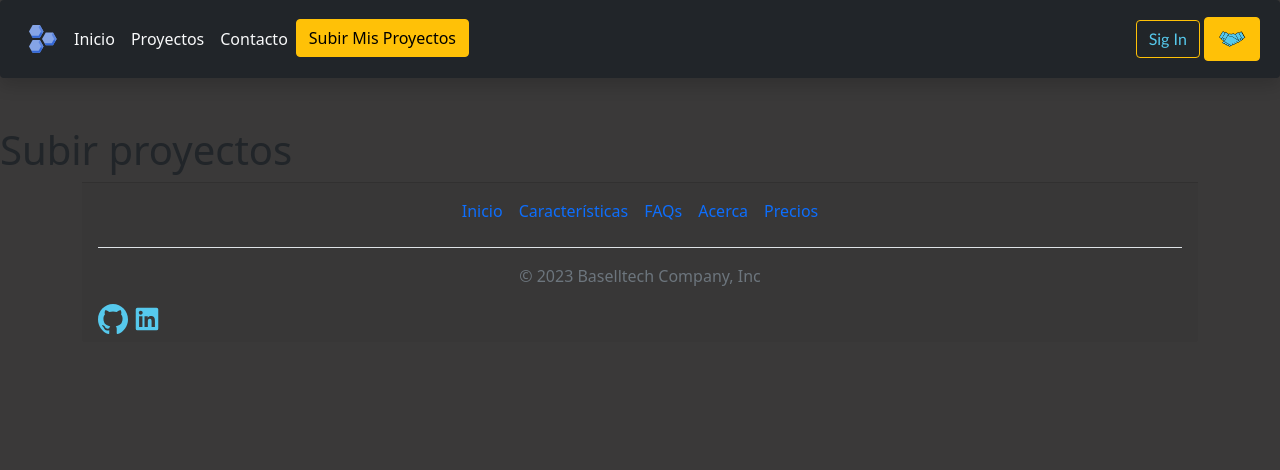
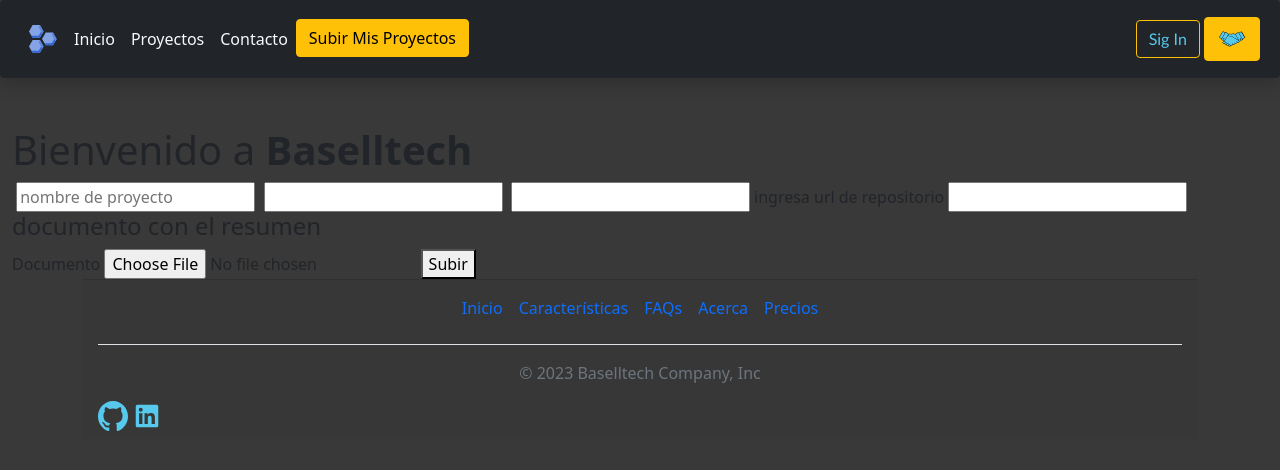
Before and after one commit to mauro3687/baselltech-Backend-, a Django app: page /subirproyec/ in a window 1280 px wide. Shown: the top 470 px of the page. Run offline with Django 4.2, Linux system fonts and the light colour scheme.

Commit message:
en proceso  la parte de subir proyectos

```diff
--- a/app/templates/index.html
+++ b/app/templates/index.html
@@ -83,8 +83,7 @@
                   Sig In
                 </button></a
               >
-
-              <button
+              <a href="carrito/"><button
                 class="btn btn-outline-warning bg-warning carrito"
                 type="submit"
               >
@@ -92,7 +91,8 @@
                   src="{% static 'imagenes/agreement-business-deal-svgrepo-com (3).svg' %}"
                   height="30px"
                 />
-              </button>
+              </button></a>
+
             </div>
           </div>
         </nav>
@@ -176,7 +176,7 @@
 
 
     {% endblock %}
-     <!-- ----------------------------------------------------------------------------------------------------------- -->
+     <!------------------------------------------------------------------------------------------------------------- -->
     <!--                                                   Footer                                                    -->
     <!-- ----------------------------------------------------------------------------------------------------------- -->
     <div class="container">
--- a/app/templates/subir-proyecto.html
+++ b/app/templates/subir-proyecto.html
@@ -1,3 +1,30 @@
-{% extends 'index.html' %} {% block content %}
-<h1>Subir proyectos</h1>
+{% extends 'index.html' %}
+{% block content %}
+{% load static %}
+<link rel="stylesheet" href="{% static 'css/subirproyec.css' %}">
+<div class="container-fluid">
+    <div class="row">
+        <div class="col-sm-12">
+            <section class="caja">
+                <h1>Bienvenido a <strong>Baselltech</strong></h1>
+                <form action="" method="get">
+                    <label for="nombre-proyecto"></label>
+                    <input type="text"  id="nombre-proyecto" placeholder="nombre de proyecto">
+                    <label for=""></label>
+                    <input type="text" name="" id="">
+                    <label for=""></label>
+                    <input type="text" name="" id="">
+                    <label for="">ingresa url de repositorio</label>
+                    <input type="url" name="" id="">
+                    <h4>documento con el resumen</h4>
+                    <label for="">Documento</label>
+                    <input type="file" name="" id="">
+                    <button type="submit">Subir</button>
+                </form>
+
+            </section>
+        </div>
+    </div>
+</div>
+
 {% endblock %}
--- a/app/views.py
+++ b/app/views.py
@@ -18,5 +18,8 @@
 
 def signup(request):
     return render(request, 'signup.html')
+
 def registro(request):
     return render(request, 'registro.html')
+def carrito(request):
+    return render(request, 'carrito.html')
--- /dev/null
+++ b/crud/static/css/carrito.css
@@ -0,0 +1,3 @@
+.caja{
+    background: red;
+}
--- a/crud/urls.py
+++ b/crud/urls.py
@@ -29,5 +29,6 @@
     path('subirproyec/',views.subirprojec),
     path('signup/',views.signup),
     path('registro/',views.registro),
+    path('carrito/',views.carrito),
 
 ]
```
Also changed, not shown: app/templates/carrito.html (added, +15 -0 lines), crud/static/css/subirproyec.css (added).
